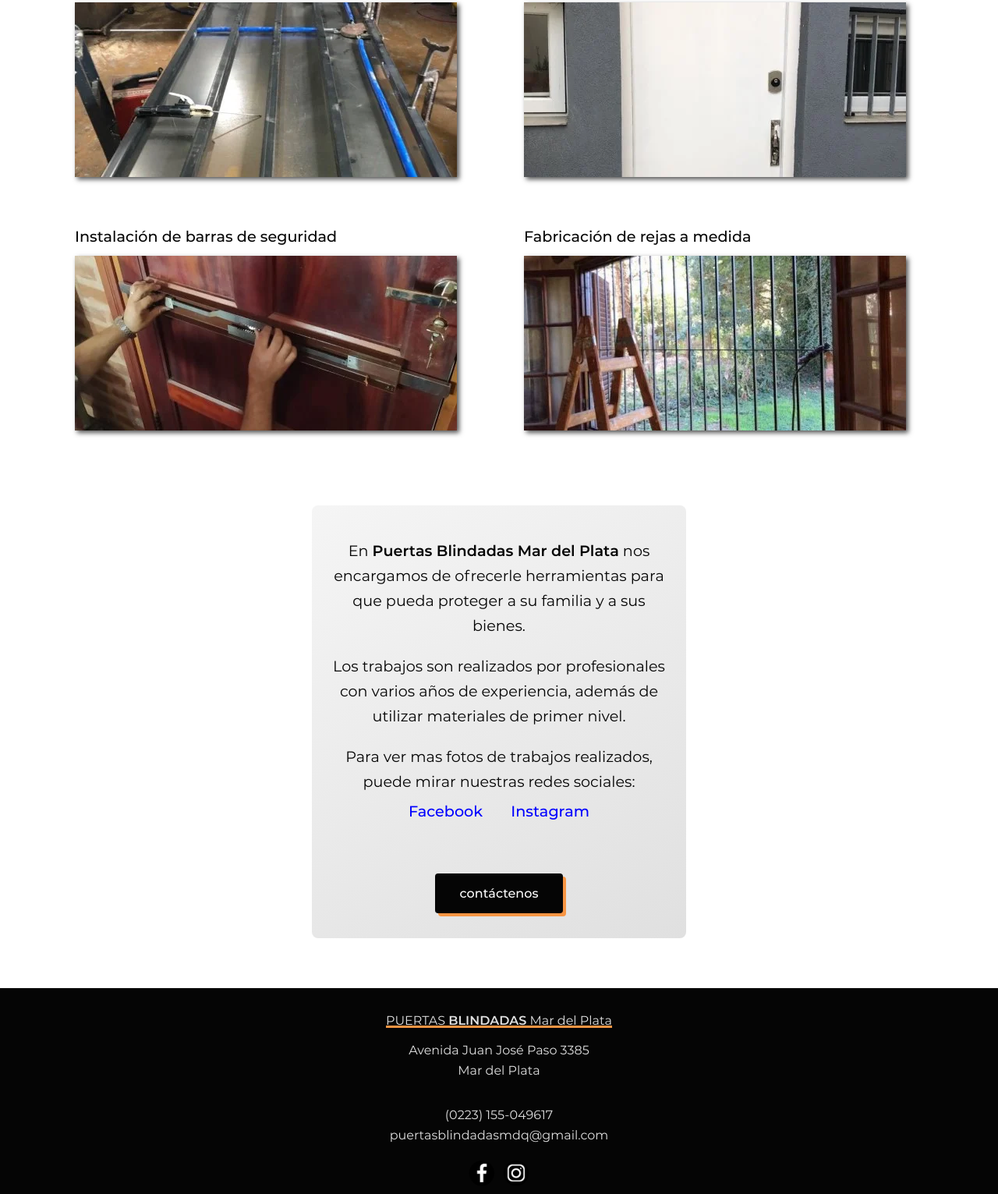
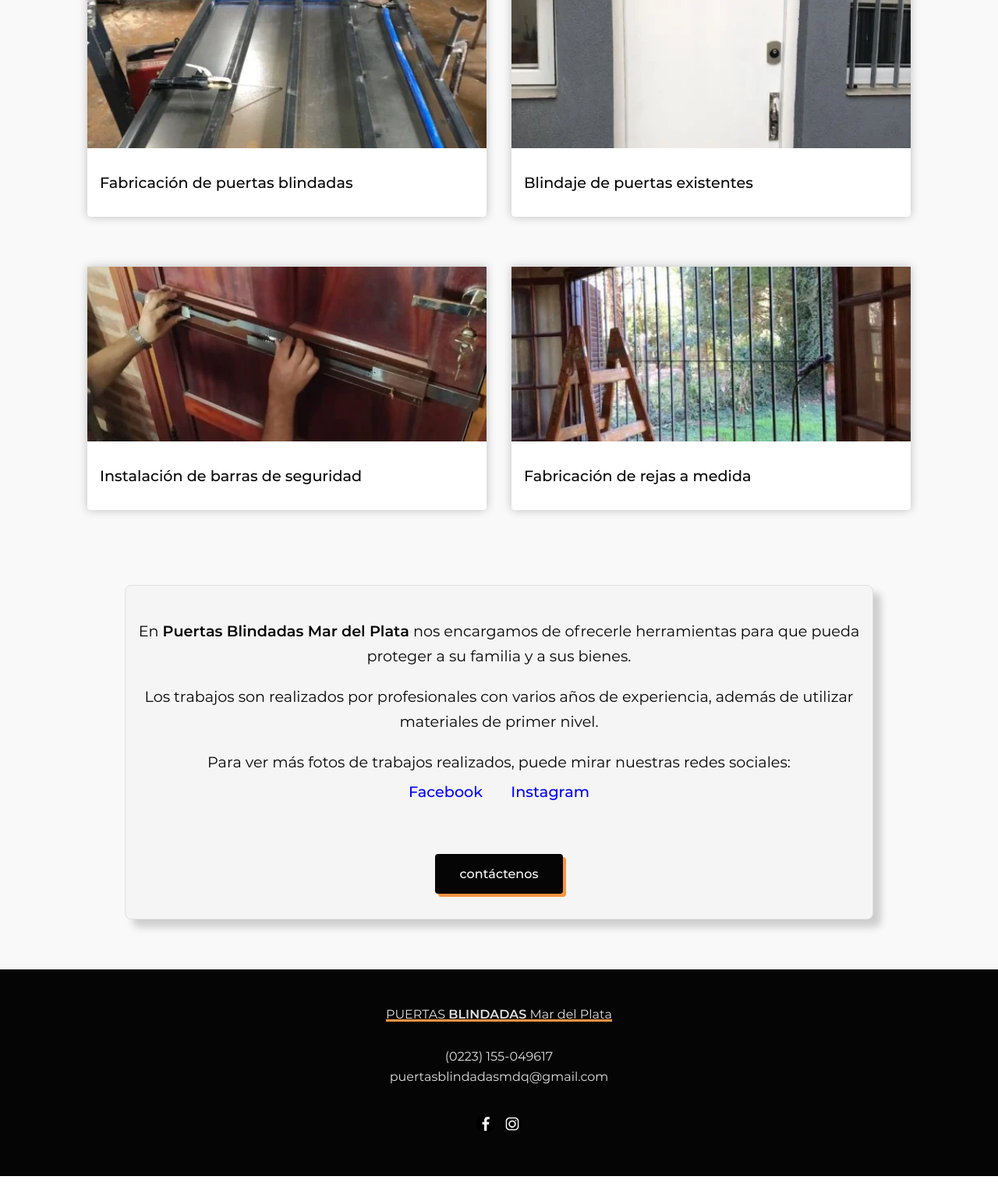
Before and after one commit to andredelotero/puertasblindadasmardelplata, a plain HTML site: page index.html in a window 1280 px wide. Shown: the part 697-2228 px from the top of the page at 78% size. After the commit the page ends 2205 px from the top, so only its background shows below. Drawn offline with Linux system fonts and the light colour scheme.

Commit message:
mejorado layout

```diff
--- a/css/style.css
+++ b/css/style.css
@@ -144,7 +144,8 @@ header h3 {
 }
 
 main {
-  margin-top: 4rem;
+  padding: 4rem 0;
+  background: #f9f9fa;
 }
 
 main .servicios {
@@ -161,9 +162,9 @@ main .servicios {
 }
 
 main article {
-  margin: 2rem;
-  width: 90%;
-  max-width: 32rem;
+  margin: 2rem 1rem;
+  width: 100%;
+  max-width: 40rem;
   display: -webkit-box;
   display: -ms-flexbox;
   display: flex;
@@ -171,6 +172,44 @@ main article {
   -webkit-box-direction: normal;
       -ms-flex-direction: column;
           flex-direction: column;
+  -webkit-box-shadow: 0px 0px 12px #bdbdbd;
+          box-shadow: 0px 0px 12px #bdbdbd;
+  overflow: hidden;
+  border-bottom-left-radius: 0.3rem;
+  border-bottom-right-radius: 0.3rem;
+}
+
+main article .cont__article {
+  display: -webkit-box;
+  display: -ms-flexbox;
+  display: flex;
+  -webkit-box-orient: vertical;
+  -webkit-box-direction: normal;
+      -ms-flex-direction: column;
+          flex-direction: column;
+}
+
+main article .cont__article img {
+  -webkit-transition: -webkit-transform 200ms linear;
+  transition: -webkit-transform 200ms linear;
+  transition: transform 200ms linear;
+  transition: transform 200ms linear, -webkit-transform 200ms linear;
+  width: 100%;
+  height: auto;
+  max-height: 224px;
+  -o-object-fit: cover;
+     object-fit: cover;
+}
+
+main article .cont__article .article__descripcion {
+  display: -webkit-box;
+  display: -ms-flexbox;
+  display: flex;
+  -webkit-box-orient: horizontal;
+  -webkit-box-direction: normal;
+      -ms-flex-direction: row;
+          flex-direction: row;
+  background: #fff;
 }
 
 main article p {
@@ -196,26 +235,19 @@ main h4 {
 main h5 {
   font-size: 1.2rem;
   font-weight: 500;
-}
-
-main img {
-  width: 100%;
-  max-width: 490px;
-  height: auto;
-  margin-top: 0.8rem;
-  -webkit-box-shadow: 3px 3px 6px #535353;
-          box-shadow: 3px 3px 6px #535353;
-  -webkit-transition: all 200ms linear;
-  transition: all 200ms linear;
+  margin: 2rem 1rem;
 }
 
 main .about {
   width: 90%;
-  max-width: 30rem;
+  max-width: 60rem;
   padding: 2rem 1rem;
   margin: 4rem auto 0 auto;
   text-align: center;
-  background: linear-gradient(150deg, #f5f5f5, #e0e0e0);
+  background: #f5f5f5;
+  -webkit-box-shadow: 10px 10px 10px #cecece;
+          box-shadow: 10px 10px 10px #cecece;
+  border: 1px solid #e0e0e0;
   border-radius: 0.5rem;
 }
 
@@ -235,10 +267,9 @@ main .about p {
 }
 
 footer {
-  margin: 4rem 0 0 0;
+  padding: 3rem 0;
   background: #050505;
   width: 100%;
-  padding: 2rem;
   display: -webkit-box;
   display: -ms-flexbox;
   display: flex;
@@ -278,7 +309,7 @@ footer h6::before {
 }
 
 footer ul {
-  margin: 1rem 0;
+  margin: 2rem 0;
   text-align: center;
 }
 
@@ -304,6 +335,10 @@ footer .social img {
     font-size: 5rem;
     line-height: 5rem;
   }
+  main article {
+    width: 40%;
+    max-width: 40rem;
+  }
 }
 
 @media (min-width: 56rem) {
--- a/index.html
+++ b/index.html
@@ -26,20 +26,36 @@
         <h4>Nuestros servicios:</h4>
         <div class="servicios">
         <article>
-            <h5>Fabricación de puertas blindadas</h5>
-            <img src="./img/fabricacion_puerta_blindada.webp" width="490" height="224" alt="foto de una puerta blindada en producción">
+            <div class="cont__article">
+                <img src="./img/fabricacion_puerta_blindada.webp" width="490" height="224" alt="foto de una puerta blindada en producción">
+                <div class="article__descripcion">
+                    <h5>Fabricación de puertas blindadas</h5>
+                </div>
+            </div>
         </article>
         <article>
-            <h5>Blindaje de puertas existentes</h5>
-            <img src="./img/blindaje_puerta_existente.webp" width="490" height="224" alt="foto de una puerta blindada">
+            <div class="cont__article">
+                <img src="./img/blindaje_puerta_existente.webp" width="490" height="224" alt="foto de una puerta blindada">
+                <div class="article__descripcion">
+                    <h5>Blindaje de puertas existentes</h5>
+                </div>
+            </div>
         </article>
         <article>
-            <h5>Instalación de barras de seguridad</h5>
-            <img src="./img/barras_de_seguridad.webp" width="490" height="224" alt="foto de una persona instalando barras de seguridad en una puerta">
+            <div class="cont__article">
+                <img src="./img/barras_de_seguridad.webp" width="490" height="224" alt="foto de una persona instalando barras de seguridad en una puerta">
+                <div class="article__descripcion">
+                    <h5>Instalación de barras de seguridad</h5>
+                </div>
+            </div>
         </article>
         <article>
-            <h5>Fabricación de rejas a medida</h5>
-            <img src="./img/fabricacion_rejas_a_medida.webp" width="490" height="224" alt="foto de una reja siendo instalada en una ventana">
+            <div class="cont__article">
+                <img src="./img/fabricacion_rejas_a_medida.webp" width="490" height="224" alt="foto de una reja siendo instalada en una ventana">
+                <div class="article__descripcion">
+                    <h5>Fabricación de rejas a medida</h5>
+                </div>
+            </div>
         </article>
     </div>
         <article class="about">
@@ -50,7 +66,7 @@
                 Los trabajos son realizados por profesionales con varios años de experiencia, además de utilizar materiales de primer nivel.
             </p>
             <p>
-                Para ver mas fotos de trabajos realizados, puede mirar nuestras redes sociales:
+                Para ver más fotos de trabajos realizados, puede mirar nuestras redes sociales:
                 <div class="social__link">
                 <a href="https://www.facebook.com/puertasblindadasmdp" rel="noreferrer" target="_blank" >Facebook</a>
                 <a href="https://www.instagram.com/puertasblindadasmdp/" rel="noreferrer" target="_blank" >Instagram</a>
@@ -63,17 +79,14 @@
         <div class="container">
             <div class="intro">
        <h6 class="logo">PUERTAS&nbsp;<span class="strong">BLINDADAS</span>&nbsp;Mar del Plata</h6>
-        <ul>
-            <li>Avenida Juan José Paso 3385</li>
-            <li>Mar del Plata</li>
-        </ul>
+
         <ul>
             <li>(0223) 155-049617</li>
             <li>puertasblindadasmdq@gmail.com</li>
         </ul>
         <div class="social">
-            <a href="https://www.facebook.com/puertasblindadasmdp" rel="noreferrer"><img  src="./img/facebook_logo.png" width="40" height="40" alt="logo de facebook"></a>
-            <a href="https://www.instagram.com/puertasblindadasmdp/" rel="noreferrer" target="_blank"><img  src="./img/instagram_logo.png" width="40" height="40" alt="logo de instagram"></a>
+            <a href="https://www.facebook.com/puertasblindadasmdp" rel="noreferrer"><img  src="./img/facebook_logo.png" width="30" height="30" alt="logo de facebook"></a>
+            <a href="https://www.instagram.com/puertasblindadasmdp/" rel="noreferrer" target="_blank"><img  src="./img/instagram_logo.png" width="30" height="30" alt="logo de instagram"></a>
         </div>
     </div>
     </div>
```
